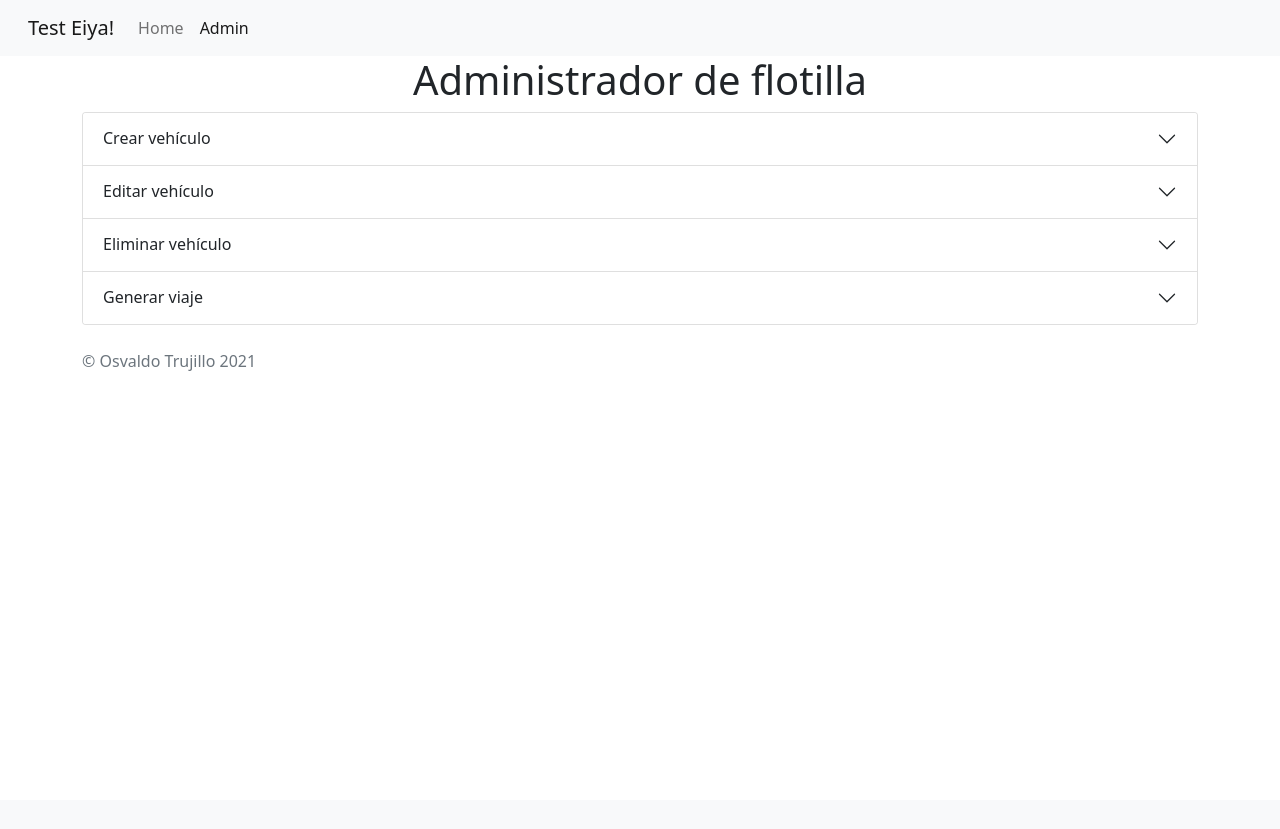
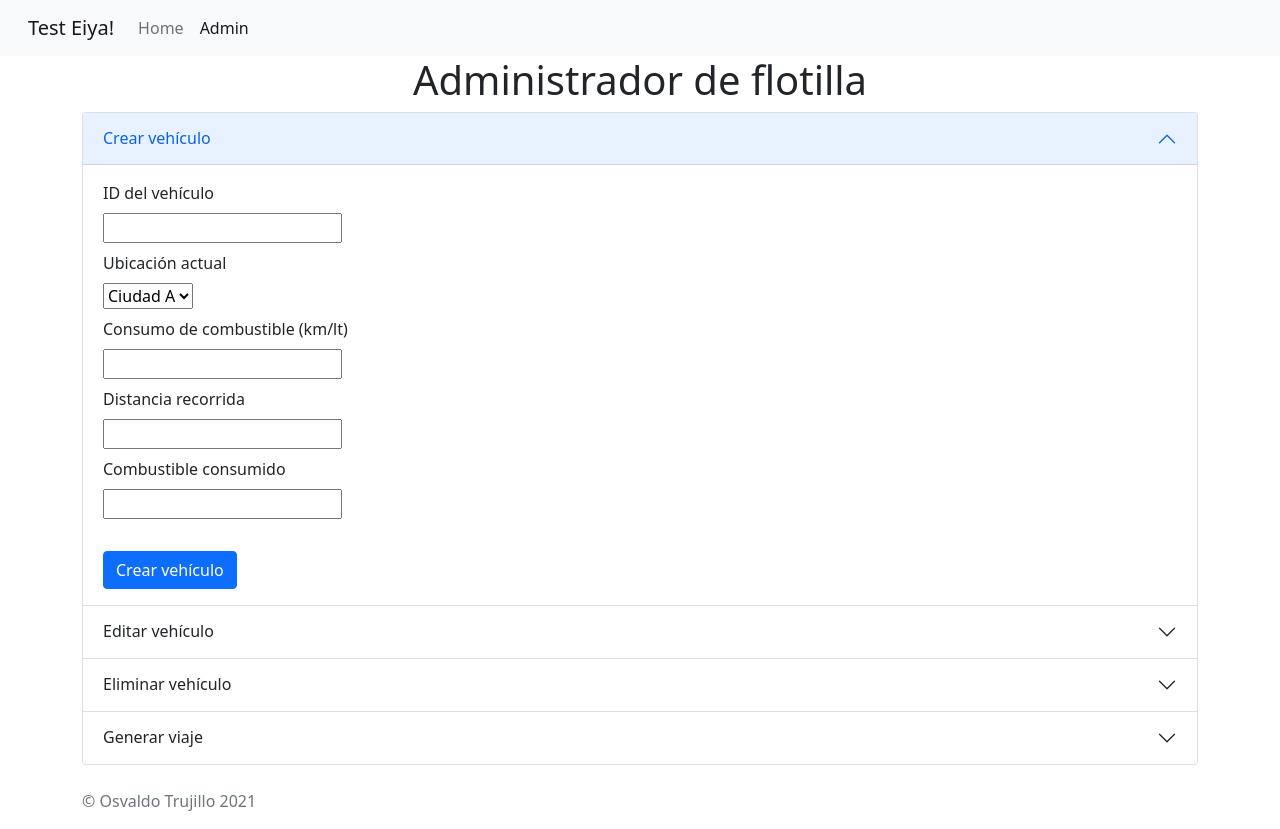
Before and after one commit to osvaldomx/test-eiya, a Flask app: page /admin in a window 1280 px wide, after a click on "Crear vehículo". Before the commit the page ends 371 px from the top, so only its background shows below. Run offline with Flask 2, Linux system fonts and the light colour scheme; data that the repository does not hold is empty; some libraries are stand-ins or nearby versions.

Commit message:
[ADD] views for all functions

```diff
--- a/app.py
+++ b/app.py
@@ -1,7 +1,11 @@
 """
 Test Eiya
 """
+from datetime import datetime
+
 from flask import render_template
+from flask import request
+from flask import flash
 
 from config import DevelopConfig
 
@@ -9,25 +13,132 @@ from services import create_app
 
 from services.models.vehiculo import Vehiculo
 
+from services.utils.forms import BasicForm
+from services.utils.forms import TripForm
+
+from services.models import db
+
 app = create_app(DevelopConfig)
-title = "Administrador de flotilla"
+TITLE = "Administrador de flotilla"
 
 @app.errorhandler(404)
 def page_not_found(error):
+    """
+    """
     return render_template("404.html",
                             error=error,
-                            title=title), 404
+                            title=TITLE), 404
 
 @app.route('/')
 def index():
+    """
+    """
     vehiculos = Vehiculo.query.all()
     return render_template("index.html",
                             vehiculos=vehiculos,
-                            title=title), 200
+                            title=TITLE), 200
 
-@app.route('/admin')
+@app.route('/admin', methods=["GET", "POST"])
 def admin():
-    return render_template("admin.html", title=title), 200
+    """
+    """
+    distances = {'A': [0, 1, 2],
+                    'B': [1, 0, 4],
+                    'C': [2, 4, 0]}
+
+    create_form = BasicForm(request.form)
+
+    edit_form = BasicForm(request.form)
+    edit_form.method = "put"
+
+    delete_form = BasicForm(request.form)
+    delete_form.method = "delete"
+
+    trip_form = TripForm(request.form)
+    objs = Vehiculo.query.all()
+    trip_form.id.choices = [(o.vehiculo_id, o.vehiculo_id) for o in objs]
+
+    if request.method == "POST" and\
+            request.form.get('_method') == "post" and\
+            create_form.validate():
+        vehiculo = Vehiculo(
+            create_form.id.data,
+            create_form.ubicacion.data,
+            create_form.consumo.data,
+            create_form.distancia.data,
+            create_form.combustible.data
+        )
+
+        try:
+            db.session.add(vehiculo)
+            db.session.commit()
+            flash("Vehículo creado exitosamente!")
+        except Exception as exc:
+            raise exc
+
+    if request.method == "POST" and\
+            request.form.get('_method') == "put" and\
+            edit_form.validate():
+        obj_update = Vehiculo.query.filter_by(vehiculo_id=edit_form.id.data).first()
+        obj_update.vehiculo_ubicacion_actual = edit_form.ubicacion.data
+        obj_update.vehiculo_consumo_combustible = edit_form.consumo.data
+        obj_update.vehiculo_distancia_recorrida = edit_form.distancia.data
+        obj_update.vehiculo_combustible_consumido = edit_form.combustible.data
+
+        try:
+            db.session.commit()
+            flash("Vehículo actualizado exitosamente!")
+        except Exception as exc:
+            raise exc
+
+    if request.method == "POST" and\
+            request.form.get('_method') == 'delete':
+        obj_delete = Vehiculo.query.filter_by(vehiculo_id=delete_form.id.data).first()
+        try:
+            db.session.delete(obj_delete)
+            db.session.commit()
+            flash("Vehículo eliminado exitosamente!")
+        except Exception as exc:
+            raise exc
+
+    if request.method == "POST" and\
+            request.form.get('_method') == 'create':
+        vid = trip_form.id.data
+        origen = trip_form.origen.data
+        destino = int(trip_form.destino.data)
+        distancia = distances[origen][destino]
+
+        vehiculo = Vehiculo.query.filter_by(vehiculo_id=vid).first()
+
+        distancia_total = vehiculo.vehiculo_distancia_recorrida + distancia
+        combustible = distancia / vehiculo.vehiculo_consumo_combustible
+        combustible_total = vehiculo.vehiculo_combustible_consumido + combustible
+
+        vehiculo.vehiculo_ubicacion_actual = "CIUDAD " + list(distances.keys())[destino]
+        vehiculo.vehiculo_distancia_recorrida = distancia_total
+        vehiculo.vehiculo_combustible_consumido = combustible_total
+
+        try:
+            db.session.commit()
+            return render_template("details.html",
+                                    title=TITLE,
+                                    id=vid,
+                                    origen=origen,
+                                    destino=list(distances.keys())[destino],
+                                    distancia=distancia,
+                                    combustible=combustible,
+                                    obj=vehiculo,
+                                    date=datetime.now().strftime("%d-%m-%Y %H:%M")
+                                    ), 200
+        except Exception as exc:
+            raise exc
+
+    return render_template("admin.html",
+                            title=TITLE,
+                            create=create_form,
+                            edit=edit_form,
+                            delete=delete_form,
+                            trip=trip_form), 200
 
 if __name__ == '__main__':
-    app.run('0.0.0.0')
+    app.run()
--- a/config.py
+++ b/config.py
@@ -5,6 +5,7 @@ import os
 
 class Config():
     ORIGINS = ['*']
+    SECRET_KEY = "0svaldo89!"
 
 class DevelopConfig(Config):
     DEBUG = True
--- a/services/migrations/env.py
+++ b/services/migrations/env.py
@@ -20,6 +20,7 @@ logger = logging.getLogger('alembic.env')
 # for 'autogenerate' support
 # from myapp import mymodel
 # target_metadata = mymodel.Base.metadata
+from services.models import vehiculo
 config.set_main_option(
     'sqlalchemy.url',
     str(current_app.extensions['migrate'].db.get_engine().url).replace(
@@ -78,6 +79,7 @@ def run_migrations_online():
             connection=connection,
             target_metadata=target_metadata,
             process_revision_directives=process_revision_directives,
+            compare_type=True,
             **current_app.extensions['migrate'].configure_args
         )
 
--- a/services/models/vehiculo.py
+++ b/services/models/vehiculo.py
@@ -13,7 +13,7 @@ class Vehiculo(db.Model):
     vehiculo_ubicacion_actual = db.Column(db.String(20), nullable=False)
     vehiculo_consumo_combustible = db.Column(db.Integer)
     vehiculo_distancia_recorrida = db.Column(db.Integer, nullable=False)
-    vehiculo_combustible_consumido = db.Column(db.Integer, nullable=False)
+    vehiculo_combustible_consumido = db.Column(db.Float, nullable=False)
 
     def __init__(self, id, ubicacion, consumo, distancia, combustible) -> None:
         self.vehiculo_id = id
@@ -27,4 +27,4 @@ class VehiculoSchema(Schema):
     vehiculo_ubicacion_actual = fields.Str()
     vehiculo_consumo_combustible = fields.Int()
     vehiculo_distancia_recorrida = fields.Int()
-    vehiculo_combustible_consumido = fields.Int()
+    vehiculo_combustible_consumido = fields.Decimal()
--- /dev/null
+++ b/services/utils/forms.py
@@ -0,0 +1,62 @@
+"""
+Test Eiya!
+"""
+from wtforms import Form
+from wtforms import IntegerField
+from wtforms import FloatField
+from wtforms import SelectField
+from wtforms import validators
+from wtforms import HiddenField
+
+from ..models.vehiculo import Vehiculo
+
+class BasicForm(Form):
+    method = "post"
+    _method = HiddenField("", default=method)
+
+    id = IntegerField("ID del vehículo", [
+            validators.DataRequired(message="El id del vehículo es requerido."),
+            validators.number_range(min=1, message="Ingrese un id válido")
+    ])
+
+    ubicacion = SelectField("Ubicación actual", [
+        validators.DataRequired(message="La ubicación actual del vehículo es requerida.")
+    ], choices=
+        [
+            ("CIUDAD A", "Ciudad A"),
+            ("CIUDAD B", "Ciudad B"),
+            ("CIUDAD C", "Ciudad C")
+    ])
+
+    consumo = IntegerField("Consumo de combustible (km/lt)", [
+        validators.DataRequired(message="El consumo de combustible es requerido."),
+        validators.number_range(min=1)
+    ])
+
+    distancia = IntegerField("Distancia recorrida", [
+        validators.DataRequired("La distancia recorrida es requerida."),
+        validators.number_range(min=0)
+    ])
+
+    combustible = FloatField("Combustible consumido", [
+        validators.DataRequired("El combustible consumido es requerido."),
+        validators.number_range(min=0)
+    ])
+
+class TripForm(Form):
+    method = "create"
+    _method = HiddenField("", default=method)
+
+    id = SelectField("ID del vehículo", coerce=int)
+
+    origen = SelectField("Origen del viaje", choices=[
+        ("A", "Ciudad A"),
+        ("B", "Ciudad B"),
+        ("C", "Ciudad C")
+    ])
+
+    destino = SelectField("Destino del viaje", choices=[
+        (0, "Ciudad A"),
+        (1, "Ciudad B"),
+        (2, "Ciudad C")
+    ])
--- /dev/null
+++ b/templates/_macro.html
@@ -0,0 +1,16 @@
+{% macro render_field(field) %}
+
+    <td>{{field.label}}</td>
+    <dd>{{field(**kwargs)|safe}}</dd>
+
+    {% if field.errors %}
+        <ul>
+            {% for error in field.errors %}
+                <li>
+                    {{ error }}
+                </li>
+            {% endfor %}
+        </ul>
+    {% endif %}
+
+{% endmacro %}
--- a/templates/admin.html
+++ b/templates/admin.html
@@ -23,13 +23,23 @@
 <div class="accordion" id="accordionPanels">
     <div class="accordion-item">
       <h2 class="accordion-header" id="panelsStayOpen-headingOne">
-        <button class="accordion-button" type="button" data-bs-toggle="collapse" data-bs-target="#panelsStayOpen-collapseOne" aria-expanded="true" aria-controls="panelsStayOpen-collapseOne">
+        <button class="accordion-button collapsed" type="button" data-bs-toggle="collapse" data-bs-target="#panelsStayOpen-collapseOne" aria-expanded="false" aria-controls="panelsStayOpen-collapseOne">
           Crear vehículo
         </button>
       </h2>
-      <div id="panelsStayOpen-collapseOne" class="accordion-collapse collapse show" aria-labelledby="panelsStayOpen-headingOne" data-bs-parent="#accordionPanels">
+      <div id="panelsStayOpen-collapseOne" class="accordion-collapse collapse" aria-labelledby="panelsStayOpen-headingOne" data-bs-parent="#accordionPanels">
         <div class="accordion-body">
-
+            {% from "_macro.html" import render_field %}
+            <form id="create-form" method="POST">
+                <input type="hidden" name="_method" value="post" />
+                {{render_field(create.id)}}
+                {{render_field(create.ubicacion)}}
+                {{render_field(create.consumo)}}
+                {{render_field(create.distancia)}}
+                {{render_field(create.combustible)}}
+                <br>
+                <button type="submit" class="btn btn-primary">Crear vehículo</button>
+            </form>
         </div>
       </div>
     </div>
@@ -41,7 +51,17 @@
       </h2>
       <div id="panelsStayOpen-collapseTwo" class="accordion-collapse collapse" aria-labelledby="panelsStayOpen-headingTwo" data-bs-parent="#accordionPanels">
         <div class="accordion-body">
-
+            {% from "_macro.html" import render_field %}
+            <form id="edit-form" method="POST">
+                <input type="hidden" name="_method" value="put" />
+                {{render_field(edit.id)}}
+                {{render_field(edit.ubicacion)}}
+                {{render_field(edit.consumo)}}
+                {{render_field(edit.distancia)}}
+                {{render_field(edit.combustible)}}
+                <br>
+                <button type="submit" class="btn btn-warning">Editar vehículo</button>
+            </form>
         </div>
       </div>
     </div>
@@ -53,7 +73,13 @@
       </h2>
       <div id="panelsStayOpen-collapseThree" class="accordion-collapse collapse" aria-labelledby="panelsStayOpen-headingThree" data-bs-parent="#accordionPanels">
         <div class="accordion-body">
-
+            {% from "_macro.html" import render_field %}
+            <form id="delete-form" method="POST">
+                <input type="hidden" name="_method" value="delete" />
+                {{render_field(delete.id)}}
+                <br>
+                <button type="submit" class="btn btn-danger">Eliminar vehículo</button>
+            </form>
         </div>
       </div>
     </div>
@@ -65,7 +91,15 @@
         </h2>
         <div id="panelsStayOpen-collapseFour" class="accordion-collapse collapse" aria-labelledby="panelsStayOpen-headingThree" data-bs-parent="#accordionPanels">
           <div class="accordion-body">
-
+            {% from "_macro.html" import render_field %}
+            <form id="trip-form" method="POST">
+                <input type="hidden" name="_method" value="create" />
+                {{render_field(trip.id)}}
+                {{render_field(trip.origen)}}
+                {{render_field(trip.destino)}}
+                <br>
+                <button type="submit" class="btn btn-success">Generar viaje</button>
+            </form>
           </div>
         </div>
       </div>
```
Also changed, not shown: services/migrations/versions/48ab09b81ca7_change_consumo_type_int_to_float.py (added, +34 -0 lines), services/migrations/versions/51c6957b2dc2_.py (added, +24 -0 lines), templates/details.html (added, +52 -0 lines), README.md.
